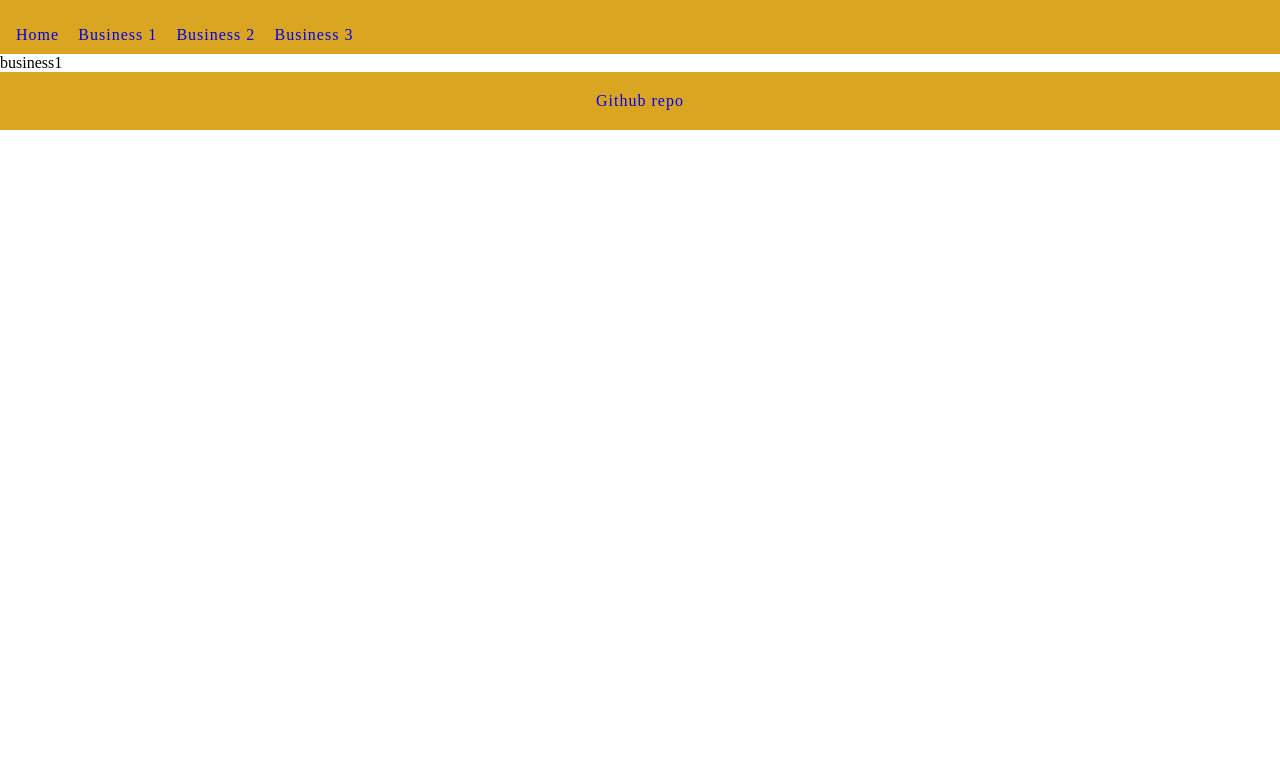
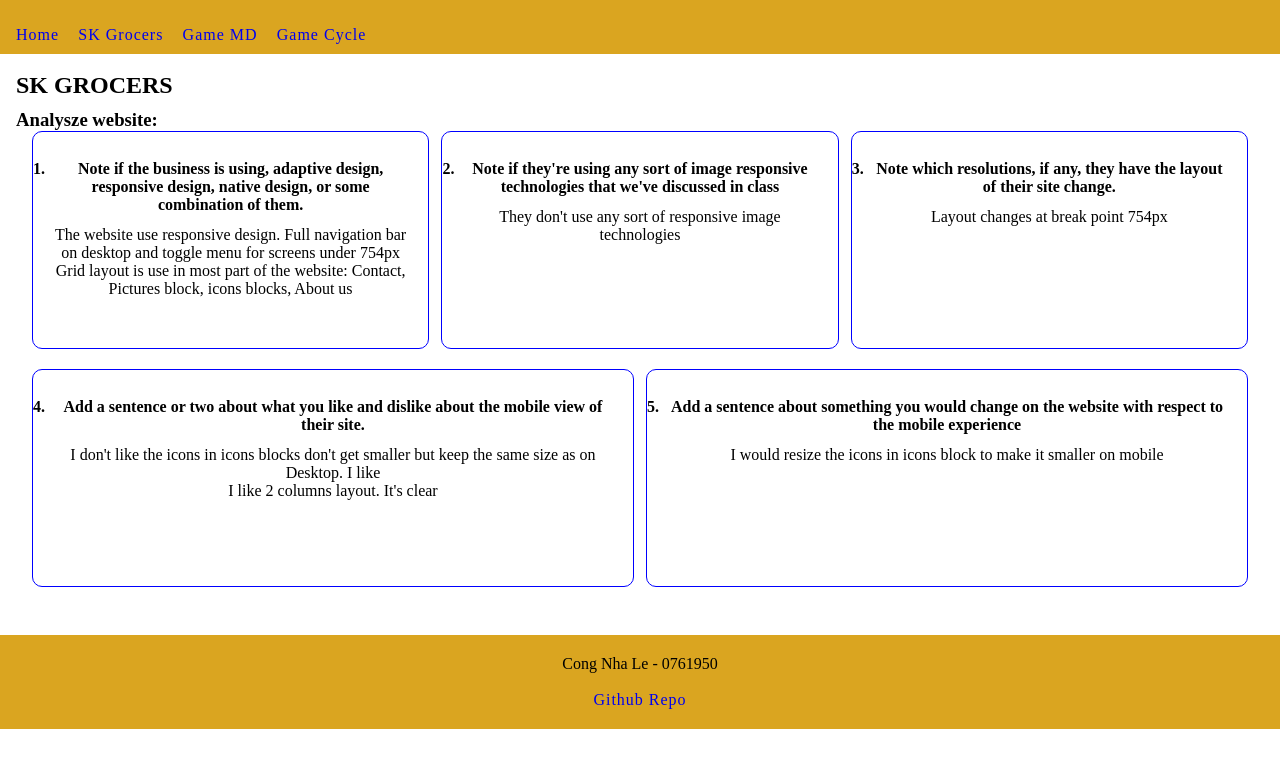
Before and after one commit to nathanWanderTech/Cong_Nha_WEB301_Assignments_F22, a plain HTML site: page business1.html in a window 1280 px wide. Drawn offline with nearby package versions, Linux system fonts and the light colour scheme.

Commit message:
Style col for business1 page

```diff
--- a/business1.html
+++ b/business1.html
@@ -17,19 +17,66 @@
       <i class="fa-solid fa-bars"></i>
       <ul>
         <li><a href="index.html">Home</a></li>
-        <li><a href="business1.html">Business 1</a></li>
-        <li><a href="business2.html">Business 2</a></li>
-        <li><a href="business3.html">Business 3</a></li>
+        <li><a href="business1.html">SK Grocers</a></li>
+        <li><a href="business2.html">Game MD</a></li>
+        <li><a href="business3.html">Game Cycle</a></li>
       </ul>
     </nav>
   </header>
   <main>
-    <!-- Content goes here -->
-    business1
+    <br>
+    <h2 class="container">SK GROCERS</h2>
+    <section class="container">
+      <h3>Analysze website:</h3>
+      <ol class="container">
+        <div class="row row-1">
+          <div class="item col-12">
+            <li>Note if the business is using, adaptive design, responsive design, native design,
+              or some combination of them.
+            </li>
+            <p>The website use responsive design. Full navigation bar on desktop and toggle menu for screens under 754px
+            </p>
+            <p>Grid layout is use in most part of the website: Contact, Pictures block, icons blocks, About us</p>
+          </div>
+          <div class="item col-12">
+            <li>
+              Note if they're using any sort of image responsive technologies that we've
+              discussed in class
+            </li>
+            <p>They don't use any sort of responsive image technologies</p>
+          </div>
+          <div class="item col-12">
+            <li>
+              Note which resolutions, if any, they have the layout of their site change.
+            </li>
+            <p>Layout changes at break point 754px</p>
+          </div>
+        </div>
+        <div class="row row-2">
+          <div class="item col-12">
+            <li>Add a sentence or two about what you like and dislike about the mobile view of
+              their site.
+            </li>
+            <p>I don't like the icons in icons blocks don't get smaller but keep the same size as on Desktop. I like </p>
+            <p>I like 2 columns layout. It's clear</p>
+          </div>
+          <div class="item col-12">
+            <li>Add a sentence about something you would change on the website with respect
+              to the mobile experience</li>
+            <p>I would resize the icons in icons block to make it smaller on mobile</p>
+          </div>
+        </div>
+      </ol>
+    </section>
   </main>
+  <br>
   <footer>
-    <a href="https://github.com/nathanWanderTech/Cong_Nha_WEB301_Assignments_F22/tree/assignment-2"
-      target="_blank">Github repo</a>
+    <div class="container">
+      <p>Cong Nha Le - 0761950</p>
+      <br>
+      <a href="https://github.com/nathanWanderTech/Cong_Nha_WEB301_Assignments_F22/tree/assignment-2"
+        target="_blank">Github repo</a>
+    </div>
   </footer>
   <script src="https://cdnjs.cloudflare.com/ajax/libs/jquery/3.6.1/jquery.min.js"
     integrity="sha512-aVKKRRi/Q/YV+4mjoKBsE4x3H+BkegoM/em46NNlCqNTmUYADjBbeNefNxYV7giUp0VxICtqdrbqU7iVaeZNXA=="
--- a/css/grid.css
+++ b/css/grid.css
@@ -54,6 +54,13 @@
 	.card {
 		width: calc(6 * ((100% - 11%) / 12) + (5 * 1%));
 	}
+	.row-1 .item {
+		width: calc(4 * ((100% - 11%) / 12) + (3 * 1%));
+	}
+
+	.row-2 .item {
+		width: calc(6 * ((100% - 11%) / 12) + (5 * 1%));
+	}
 }
 
 @media screen and (min-width: 584px) {
--- a/css/styles.css
+++ b/css/styles.css
@@ -19,6 +19,7 @@ a {
 a {
 	text-decoration: none;
 	letter-spacing: 1px;
+	text-transform: capitalize;
 }
 
 .container {
@@ -109,3 +110,19 @@ footer {
 	padding-bottom: 20px;
 	padding-top: 20px;
 }
+
+ol li {
+	padding-bottom: 12px;
+	font-weight: bold;
+}
+ol li:first-child {
+	padding-top: 12px;
+}
+
+ol .item {
+	border: 1px solid blue;
+	padding: 1rem;
+	min-height: 218px;
+	border-radius: 10px;
+	margin-bottom: 10px;
+}
```
Also changed, not shown: business2.html (+9 -5 lines), business3.html (+9 -5 lines), index.html (+3 -3 lines).
